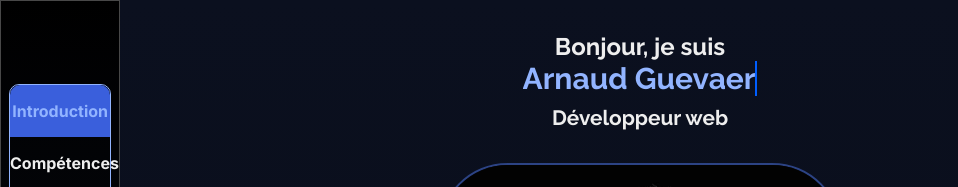
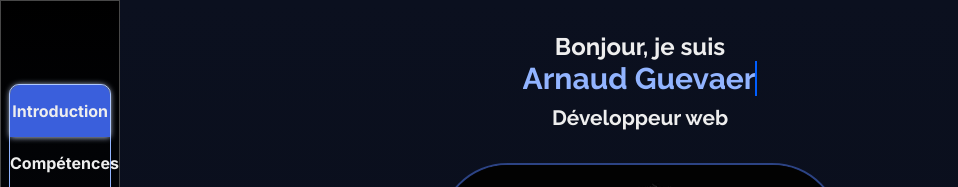
Before and after one commit to Arnaud6216/Portfolio-pro, a React (Vite) app: page / in a window 1280 px wide. In both pictures the pointer is over the link "Introduction". Shown: the top 187 px of the page, without its empty margins (0-958 px from the left). Built offline with nearby package versions, Linux system fonts and the light colour scheme; some icons are missing.

Commit message:
css adjustments in navbar link hover

```diff
--- a/src/Components/Navbar/Navbar.css
+++ b/src/Components/Navbar/Navbar.css
@@ -84,7 +84,7 @@
 }
 
 .nav__link--desktop:hover {
-	color: var(--blue-11);
+	filter: drop-shadow(0 0 3px var(--blue-12));
 }
 
 .nav__link2--desktop:hover {
```
